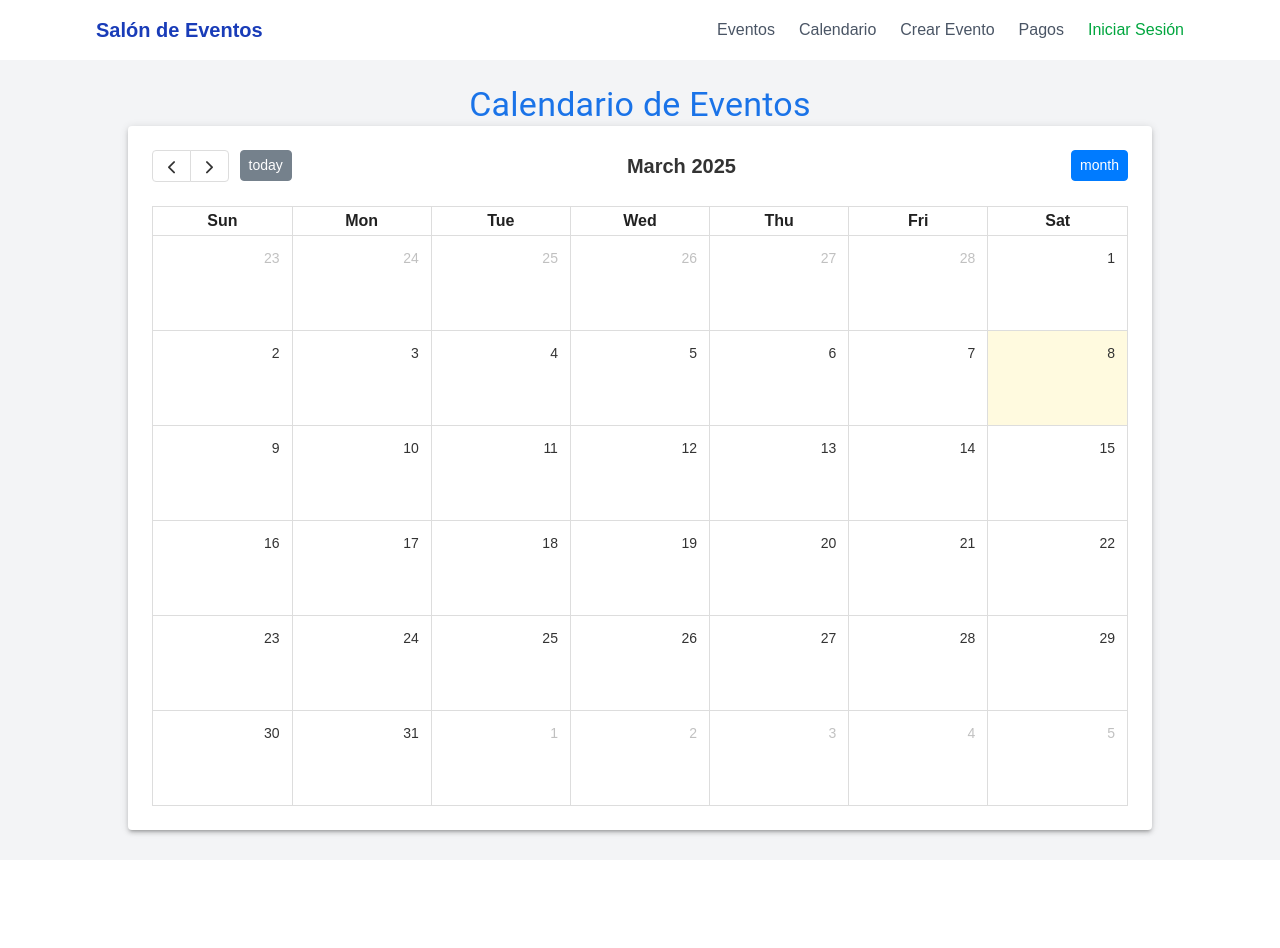
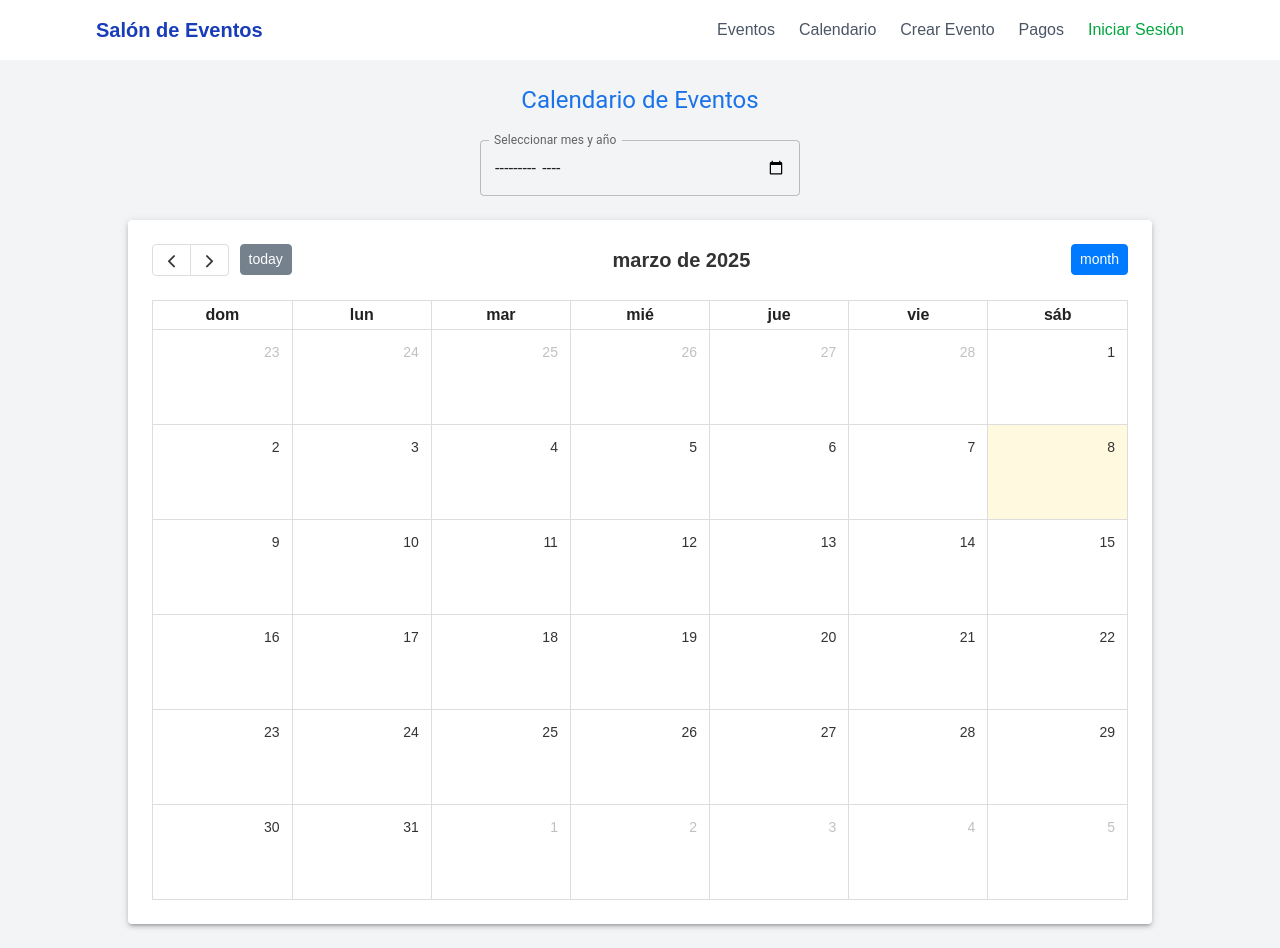
Before and after one commit to tomasrivero1609/party-hall-admin, a Next.js app: page /calendar in a window 1280 px wide. Before the commit the page ends 860 px from the top, so only its background shows below. Built offline with nearby package versions, Linux system fonts and the light colour scheme; no server answers; the database is empty.

Commit message:
Nuevo create form, nuevo calendar

```diff
--- a/src/app/calendar/page.jsx
+++ b/src/app/calendar/page.jsx
@@ -1,11 +1,11 @@
 "use client";
 
-import React, { useEffect, useState } from "react";
+import React, { useEffect, useState, useCallback } from "react";
 import FullCalendar from "@fullcalendar/react";
 import dayGridPlugin from "@fullcalendar/daygrid";
 import interactionPlugin from "@fullcalendar/interaction";
 import { createTheme, ThemeProvider } from "@mui/material/styles";
-import { Paper, Typography } from "@mui/material";
+import { Paper, Typography, TextField } from "@mui/material";
 
 const theme = createTheme({
   palette: {
@@ -20,8 +20,11 @@ const theme = createTheme({
 
 const CalendarPage = () => {
   const [events, setEvents] = useState([]);
+  const [selectedMonthYear, setSelectedMonthYear] = useState(null);
+  const [calendarApi, setCalendarApi] = useState(null);
 
-  const fetchEvents = async () => {
+  // Obtener los eventos
+  const fetchEvents = useCallback(async () => {
     try {
       const response = await fetch("/api/event-list");
       if (!response.ok) throw new Error("Error al cargar los eventos");
@@ -46,23 +49,70 @@ const CalendarPage = () => {
     } catch (error) {
       console.error("Error al cargar los eventos:", error);
     }
-  };
+  }, []);
 
   useEffect(() => {
     fetchEvents();
-  }, []);
+  }, [fetchEvents]);
+
+  // Función para manejar el cambio de mes y año
+  const handleMonthYearChange = (e) => {
+    const date = e.target.value;
+    setSelectedMonthYear(date);
+  };
+
+  // Filtrar los eventos por el mes y año seleccionados
+  const filteredEvents = selectedMonthYear
+    ? events.filter((event) => {
+        const eventMonthYear = event.start.substring(0, 7); // El formato es YYYY-MM
+        return eventMonthYear === selectedMonthYear;
+      })
+    : events;
+
+  // Función para actualizar la vista de FullCalendar según la fecha seleccionada
+  useEffect(() => {
+    if (calendarApi && selectedMonthYear) {
+      const [year, month] = selectedMonthYear.split("-");
+      const targetDate = new Date(year, month - 1); // El mes en FullCalendar es 0-indexed
+      requestAnimationFrame(() => {
+        calendarApi.gotoDate(targetDate); // Cambiar la fecha al mes/año seleccionado
+      });
+    }
+  }, [selectedMonthYear, calendarApi]);
 
   return (
     <ThemeProvider theme={theme}>
       <div className="min-h-screen bg-gray-100 p-6 flex flex-col items-center">
-        <Typography variant="h4" color="primary" className="mb-4 font-bold text-center">
+        {/* Título minimalista */}
+        <Typography
+          variant="h5"  // Cambié el tamaño del título a h5 para hacerlo más pequeño
+          color="primary"
+          className="mb-8 font-bold text-center"
+        >
           Calendario de Eventos
         </Typography>
+
+        {/* Input de búsqueda para seleccionar mes y año */}
+        <div className="flex items-center mb-6 mt-6 w-full max-w-xs">  {/* Ajusté el margen inferior */}
+          <TextField
+            type="month"
+            value={selectedMonthYear || ""}
+            onChange={handleMonthYearChange}
+            fullWidth
+            variant="outlined"
+            InputLabelProps={{
+              shrink: true,
+            }}
+            label="Seleccionar mes y año"
+            className="mr-4"
+          />
+        </div>
+
         <Paper elevation={3} className="w-full max-w-5xl p-6 rounded-lg">
           <FullCalendar
             plugins={[dayGridPlugin, interactionPlugin]}
             initialView="dayGridMonth"
-            events={events}
+            events={filteredEvents} // Usar los eventos filtrados por mes y año
             eventContent={({ event }) => (
               <div className="text-xs text-white font-medium">
                 <strong>{event.title}</strong>
@@ -71,9 +121,9 @@ const CalendarPage = () => {
               </div>
             )}
             headerToolbar={{
-              left: "prev,next today", // Botones de navegación
-              center: "title", // Título del calendario
-              right: "dayGridMonth", // Solo vista mensual
+              left: "prev,next today",
+              center: "title", // El título se actualizará automáticamente
+              right: "dayGridMonth",
             }}
             editable={true}
             selectable={true}
@@ -82,8 +132,14 @@ const CalendarPage = () => {
             height="auto"
             contentHeight="auto"
             themeSystem="standard"
-            aspectRatio={1.5} // Mejora la visualización en dispositivos móviles
+            aspectRatio={1.5}
             className="rounded-lg"
+            eventClassNames="custom-event"
+            locale="es" // Establecer el idioma a español
+            datesSet={(info) => {
+              // Guardamos la referencia de la API de FullCalendar
+              if (!calendarApi) setCalendarApi(info.view.calendar);
+            }}
           />
         </Paper>
       </div>
--- a/src/app/components/CreateEventForm.jsx
+++ b/src/app/components/CreateEventForm.jsx
@@ -196,6 +196,25 @@ const CreateEventForm = () => {
           {errors.name && <p className="text-red-500 text-sm">{errors.name}</p>}
         </div>
 
+        {/* Tipo de Evento */}
+        <div>
+          <label className="block text-gray-700 font-medium mb-2">Tipo de Evento</label>
+          <select
+            name="eventTypeId"
+            value={formData.eventTypeId}
+            onChange={handleChange}
+            className="w-full px-4 py-3 border border-gray-300 rounded-lg focus:outline-none focus:border-blue-500 focus:ring-1 focus:ring-blue-500"
+          >
+            <option value="">Selecciona un tipo de evento</option>
+            {eventTypes.map((eventType) => (
+              <option key={eventType.id} value={eventType.id}>
+                {eventType.name}
+              </option>
+            ))}
+          </select>
+          {errors.eventTypeId && <p className="text-red-500 text-sm">{errors.eventTypeId}</p>}
+        </div>
+
         {/* Fecha del Evento */}
         <div>
           <label className="block text-gray-700 font-medium mb-2">Fecha del Evento</label>
@@ -241,24 +260,6 @@ const CreateEventForm = () => {
           {errors.pricePerPlate && <p className="text-red-500 text-sm">{errors.pricePerPlate}</p>}
         </div>
 
-        {/* Tipo de Evento */}
-        <div>
-          <label className="block text-gray-700 font-medium mb-2">Tipo de Evento</label>
-          <select
-            name="eventTypeId"
-            value={formData.eventTypeId}
-            onChange={handleChange}
-            className="w-full px-4 py-3 border border-gray-300 rounded-lg focus:outline-none focus:border-blue-500 focus:ring-1 focus:ring-blue-500"
-          >
-            <option value="">Selecciona un tipo de evento</option>
-            {eventTypes.map((eventType) => (
-              <option key={eventType.id} value={eventType.id}>
-                {eventType.name}
-              </option>
-            ))}
-          </select>
-          {errors.eventTypeId && <p className="text-red-500 text-sm">{errors.eventTypeId}</p>}
-        </div>
 
         {/* Botón de Envío */}
         <button
--- a/src/app/globals.css
+++ b/src/app/globals.css
@@ -59,3 +59,15 @@ body {
   border-color: #007bff; /* Borde del botón activo */
   color: #fff; /* Texto blanco */
 }
+
+/* Agrega estos estilos en tu archivo CSS global o en el archivo correspondiente de Tailwind */
+.custom-event {
+  border-radius: 8px; /* Bordes redondeados */
+  box-shadow: 0 2px 6px rgba(0, 0, 0, 0.1); /* Sombra ligera */
+  transition: transform 0.3s ease-in-out;
+}
+
+.custom-event:hover {
+  transform: scale(1.05); /* Escala ligeramente el evento al pasar el cursor */
+  box-shadow: 0 4px 10px rgba(0, 0, 0, 0.15); /* Sombra más fuerte al hacer hover */
+}
--- a/src/app/payments/[id]/page.jsx
+++ b/src/app/payments/[id]/page.jsx
@@ -34,7 +34,18 @@ export default function PaymentForm() {
 
   const handleChange = (e) => {
     const { name, value } = e.target;
+
+    if (name === "amount") {
+      // Mantener el valor sin formato en el estado
+      const numericValue = value.replace(/\D/g, ""); // Solo números
+      setFormData((prev) => ({ ...prev, [name]: numericValue }));
+
+      // Mostrar el valor formateado en el input
+      e.target.value = formatAmount(numericValue);
+    } else {
+      // Para otros campos, actualizar normalmente
       setFormData((prev) => ({ ...prev, [name]: value }));
+    }
   };
 
   const handleSubmit = async (e) => {
@@ -152,6 +163,12 @@ export default function PaymentForm() {
     router.push(`/payments_list/${id}`); // Redirige a la lista de pagos del evento específico
   };
 
+  const formatAmount = (value) => {
+    if (!value) return ""; // Manejar valores vacíos
+    const numericValue = value.replace(/\D/g, ""); // Eliminar caracteres no numéricos
+    return new Intl.NumberFormat("es-AR").format(numericValue); // Formatear con separadores
+  };
+
   return (
     <div className="max-w-md mx-auto p-6 bg-white shadow-md rounded-lg mt-16">
       {showSuccessMessage && (
@@ -175,10 +192,10 @@ export default function PaymentForm() {
         <div className="mb-4">
           <label className="block text-gray-700 font-medium mb-2">Monto del Pago</label>
           <input
-            type="number"
+              type="text" // Cambiamos de "number" a "text" para permitir el formato
               name="amount"
               placeholder="Monto del pago"
-            value={formData.amount}
+              value={formatAmount(formData.amount)} // Mostrar el valor formateado
               onChange={handleChange}
               className="w-full px-3 py-2 border border-gray-300 rounded-md"
             />
```
Also changed, not shown: src/app/payments_list/[id]/page.jsx (+78 -3 lines). Lines whose indentation alone changed are shown as unchanged.
